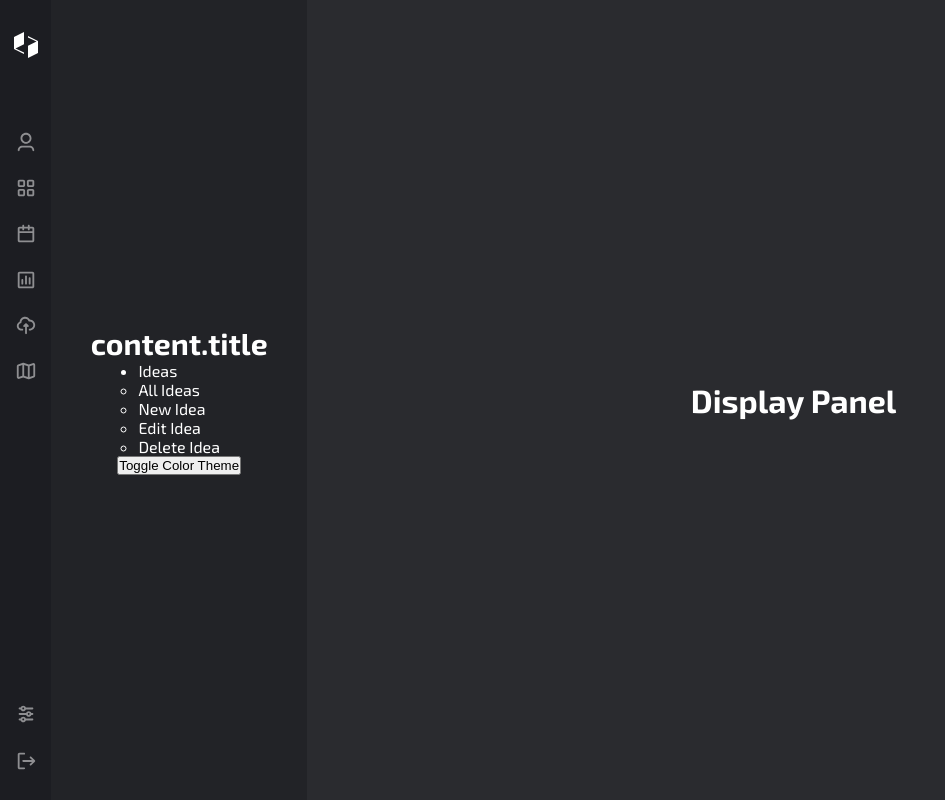
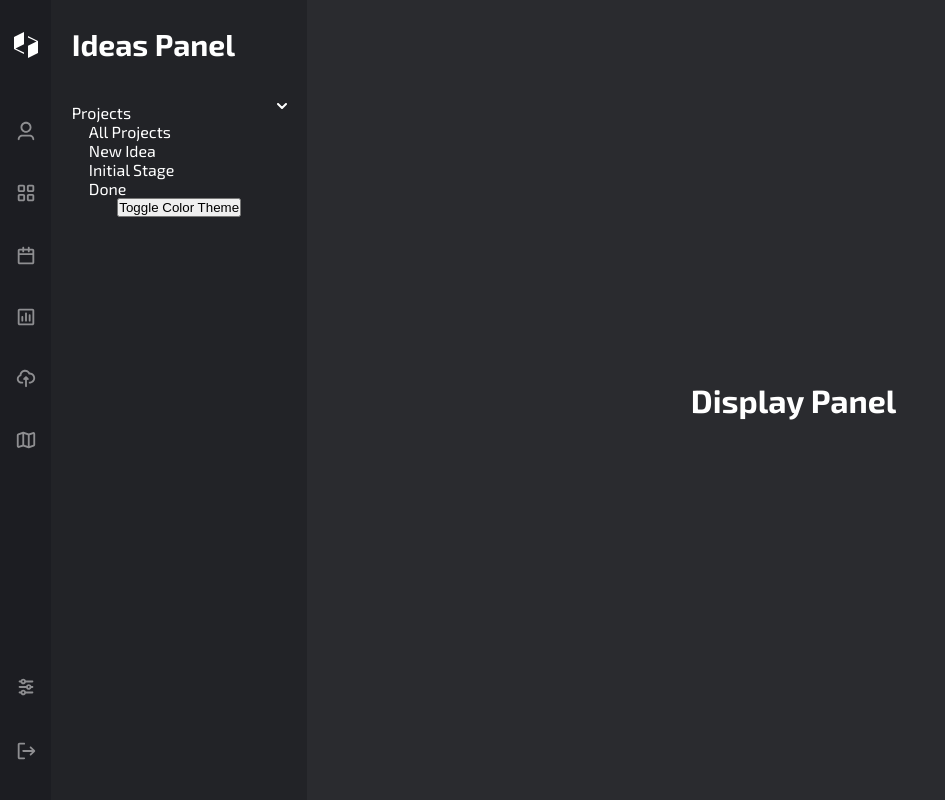
Before and after one commit to abubow/IdeasDashboard, a React (Vite) app: page /dashboard in a window 1280 px wide. Shown: the whole page, without its empty margins (0-945 px from the left). Built offline with nearby package versions, Linux system fonts and the light colour scheme.

Commit message:
some styling

```diff
--- a/src/components/Navbar.tsx
+++ b/src/components/Navbar.tsx
@@ -25,6 +25,7 @@ const Icon = styled.div`
     cursor: pointer;
     opacity: 0.5;
     transition: all 0.4s ease-in-out;
+    margin-bottom: 1rem;
     &:hover {
         background-color: rgba(255, 255, 255, 0.1);
         opacity: 1;
--- a/src/components/Options.tsx
+++ b/src/components/Options.tsx
@@ -9,7 +9,7 @@ const Container = styled.div<Props>`
     top: 0;
     left: 4vw;
     display: flex;
-    justify-content: center;
+    justify-content: flex-start;
     align-items: center;
     flex-direction: column;
     min-height: 100vh;
@@ -24,6 +24,31 @@ const Heading = styled.h1`
     font-style: normal;
     font-weight: 700;
     font-size: 30px;
+    width: 100%;
+    padding: 10% 0 0 8%;
+    margin-bottom: 0.5rem;
+`;
+const UnorderedList = styled.ul`
+    list-style: none;
+    margin: 0;
+    width: 100%;
+    padding: 0 8%;
+`;
+const OptionsContent = styled.div`
+    display: flex;
+    justify-content: flex-start;
+    align-items: center;
+    flex-direction: column;
+    width: 100%;
+`;
+const Option = styled.div`
+    display: flex;
+    width: 100%;
+    justify-content: space-between;
+    align-item: center;
+`;
+const OptionLi = styled.li`
+    width: 100%;
 `;
 interface PropsF {
     colorTheme: string,
@@ -41,14 +66,23 @@ const Options = ( { colorTheme, setColorTheme, content, color }: PropsF ) => {
   return (
     <Container colorTheme={colorTheme} color={color}>
         <Heading>
-            content.title
+            {content.title}
         </Heading>
-        <ul>
+        <OptionsContent>
             {content.options.map((option, index) => {
-                return (
-                    <li key={index}>
+                return (<>
+                    <Heading>
+                    </Heading>
+                    <UnorderedList>
+                        <OptionLi key={index}>
+                            <Option>
                                 {option.name}
-                        <ul>
+                                <svg width="10" height="6" viewBox="0 0 10 6" fill="none" xmlns="http://www.w3.org/2000/svg">
+                                    <path d="M9 1L5 5L1 1" stroke="white" stroke-width="2" stroke-linecap="round" stroke-linejoin="round"/>
+                                </svg>
+                            </Option>
+                        </OptionLi>
+                        <UnorderedList>
                                 {option.subOptions.map((subOption, index) => {
                                     return (
                                         <li key={index}>
@@ -56,11 +90,11 @@ const Options = ( { colorTheme, setColorTheme, content, color }: PropsF ) => {
                                         </li>
                                     );
                                 })}
-                        </ul>
-                    </li>
+                        </UnorderedList>
+                    </UnorderedList></>
                 );
             })}
-        </ul>
+        </OptionsContent>
         <button onClick={() => setColorTheme(colorTheme === 'light' ? 'dark' : 'light')}>Toggle Color Theme</button>
     </Container>
   );
--- a/src/pages/Dashboard.tsx
+++ b/src/pages/Dashboard.tsx
@@ -30,9 +30,9 @@ const Dashboard = (props: PropsF) => {
         title: 'Ideas Panel',
         options: [
             {
-                    name: 'Ideas',
-                    subOptions: ['All Ideas', 'New Idea', 'Edit Idea', 'Delete Idea'],
-            }
+                    name: 'Projects',
+                    subOptions: ['All Projects', 'New Idea', 'Initial Stage', 'Done'],
+            },
             ],
     }
 
```
Lines whose indentation alone changed are shown as unchanged.
